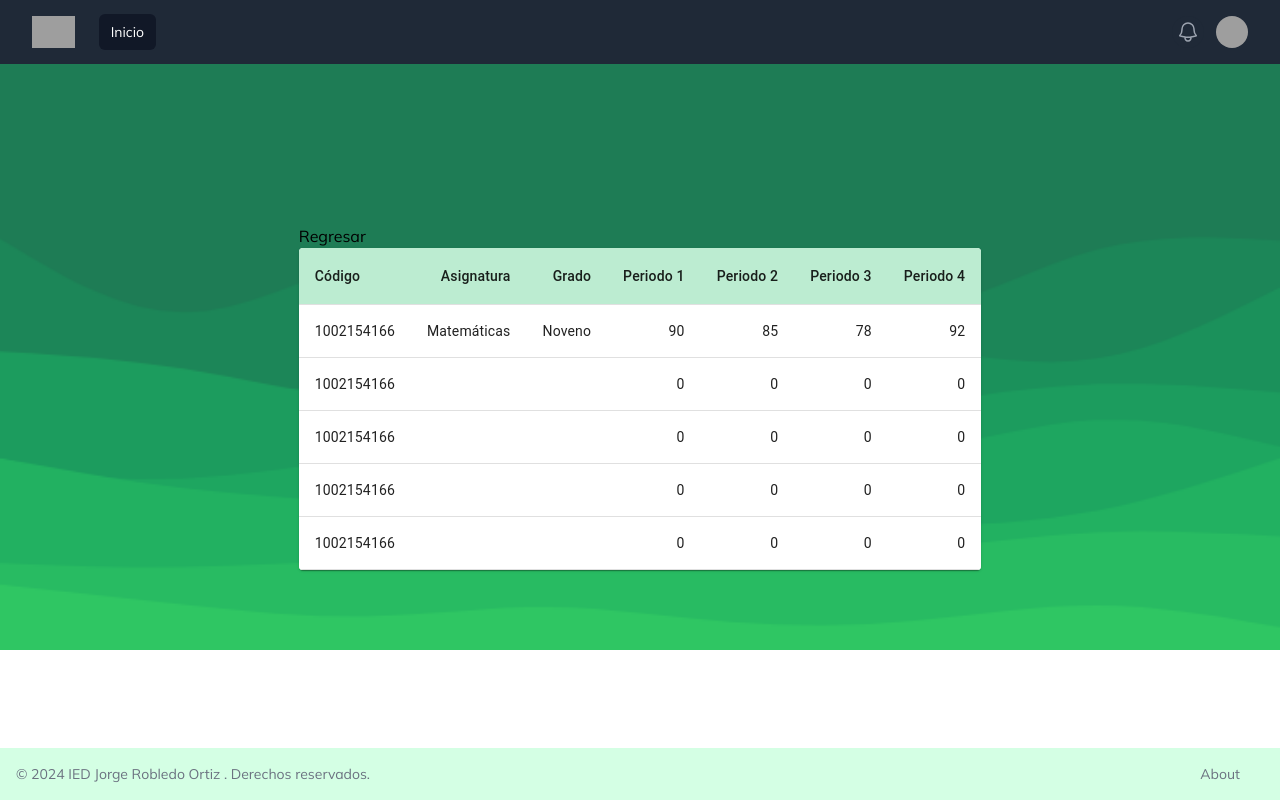
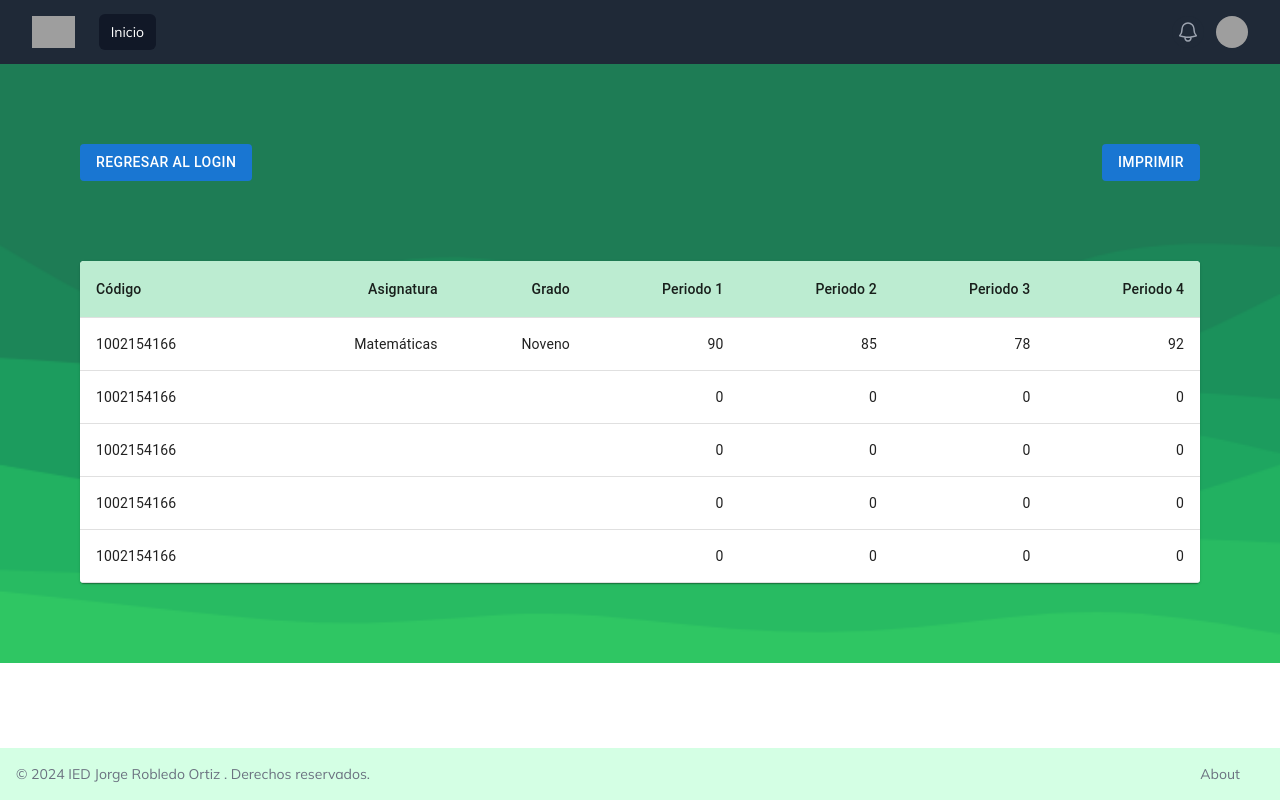
Before and after one commit to luisaolivero03/Mintic-proyecto, a Next.js app: page /calificaciones in a window 1280 px wide. Built offline with nearby package versions, Linux system fonts and the light colour scheme; grey boxes are pictures that could not be loaded.

Commit message:
modificaciones, ajustes de calificaciones y otras cositas

```diff
--- a/package.json
+++ b/package.json
@@ -16,7 +16,8 @@
     "@fortawesome/free-regular-svg-icons": "^6.5.1",
     "@fortawesome/free-solid-svg-icons": "^6.5.1",
     "@fortawesome/react-fontawesome": "^0.2.0",
-    "@mui/material": "^5.15.7",
+    "@mui/icons-material": "^5.15.10",
+    "@mui/material": "^5.15.10",
     "@mui/x-data-grid": "^6.19.3",
     "@mui/x-date-pickers": "^6.19.3",
     "dayjs": "^1.11.10",
--- a/src/app/(secured)/calificaciones/page.jsx
+++ b/src/app/(secured)/calificaciones/page.jsx
@@ -1,30 +1,46 @@
-import React from 'react'
-import Table from "@components/Table"
-//import Fondodecalificaciones from '../../../img/fondodecalificaciones.png';
+import React from 'react';
+import Table from "@components/Table";
+import Button from '@mui/material/Button';
+import Link from 'next/link';
 
 const Notes = () => {
   return (
-    <div className='relative flex flex-col items-center gap-20 p-20 justify-center z-10  bg-clip-padding backdrop-filter backdrop-blur-sm bg-opacity-100'
+    <div className='relative flex flex-col items-center gap-20 p-20 justify-center z-10 bg-clip-padding backdrop-filter backdrop-blur-sm bg-opacity-100'
       style={{
         backgroundImage: "url(/fondodecalificaciones.png)",
         backgroundPosition: 'center',
         backgroundRepeat: 'no-repeat',
         backgroundSize: 'cover',
         width: '100%',
-      height: '100%', // Ajusta la altura al 100% para cubrir toda la pantalla
+        height: '100%',
         margin: '0 auto',
+        display: 'flex',
+        flexDirection: 'column', // Columna principal
+        alignItems: 'center', // Alinear al centro horizontalmente
       }}
     >
-      <div className='flex flex-row gap-4 '>
-
+      <div className="flex justify-between w-full">
+        {/* Botón para regresar al login */}
+        <Link href="/" passHref>
+          <Button
+            variant="contained"
+            disableElevation
+          >
+            Regresar al Login
+          </Button>
+        </Link>
+        {/* Botón para agregar nota */}
+        <Button
+          variant="contained"
+          disableElevation
+        >
+          Imprimir
+        </Button>
       </div>
-      <div>
-        Regresar
-        <Table/>
+      {/* Tabla centrada */}
+      <Table style={{ margin: 'auto' }} />
     </div>
-    </div>
-  )
-
+  );
 }
 
-export default Notes
+export default Notes;
--- a/src/components/Layout.jsx
+++ b/src/components/Layout.jsx
@@ -1,4 +1,5 @@
 import React from 'react'
+import Link from 'next/link';
 
 const Layout = ({ children }) => {
     return (
@@ -22,11 +23,13 @@ const Layout = ({ children }) => {
                             <div className="flex flex-shrink-0 items-center">
                                 <img className="h-8 w-auto" src="https://tailwindui.com/img/logos/mark.svg?color=indigo&shade=500" alt="Your Company" />
                             </div>
+                            <Link href="/" passHref>
                             <div className="hidden sm:ml-6 sm:block">
                                 <div className="flex space-x-4">
                                     <a href="#" className="bg-gray-900 text-white rounded-md px-3 py-2 text-sm font-medium" aria-current="page">Inicio</a>
                                 </div>
                             </div>
+                            </Link>
                         </div>
                         <div className="absolute inset-y-0 right-0 flex items-center pr-2 sm:static sm:inset-auto sm:ml-6 sm:pr-0">
                             <button type="button" className="relative rounded-full bg-gray-800 p-1 text-gray-400 hover:text-white focus:outline-none focus:ring-2 focus:ring-white focus:ring-offset-2 focus:ring-offset-gray-800">
--- a/src/components/Table.jsx
+++ b/src/components/Table.jsx
@@ -6,6 +6,7 @@ import TableContainer from '@mui/material/TableContainer';
 import TableHead from '@mui/material/TableHead';
 import TableRow from '@mui/material/TableRow';
 import Paper from '@mui/material/Paper';
+
 
 function createData(name, asignatura, grado, periodo1, periodo2, periodo3, periodo4) {
   return { name, asignatura, grado, periodo1, periodo2, periodo3, periodo4 };
@@ -52,6 +53,6 @@ export default function Calificaciones() {
           ))}
         </TableBody>
       </Table>
-    </TableContainer>
+      </TableContainer>
   );
 }
```
Also changed, not shown: 1 other file (tests, documents, lock files or other folders). Lines whose indentation alone changed are shown as unchanged.
